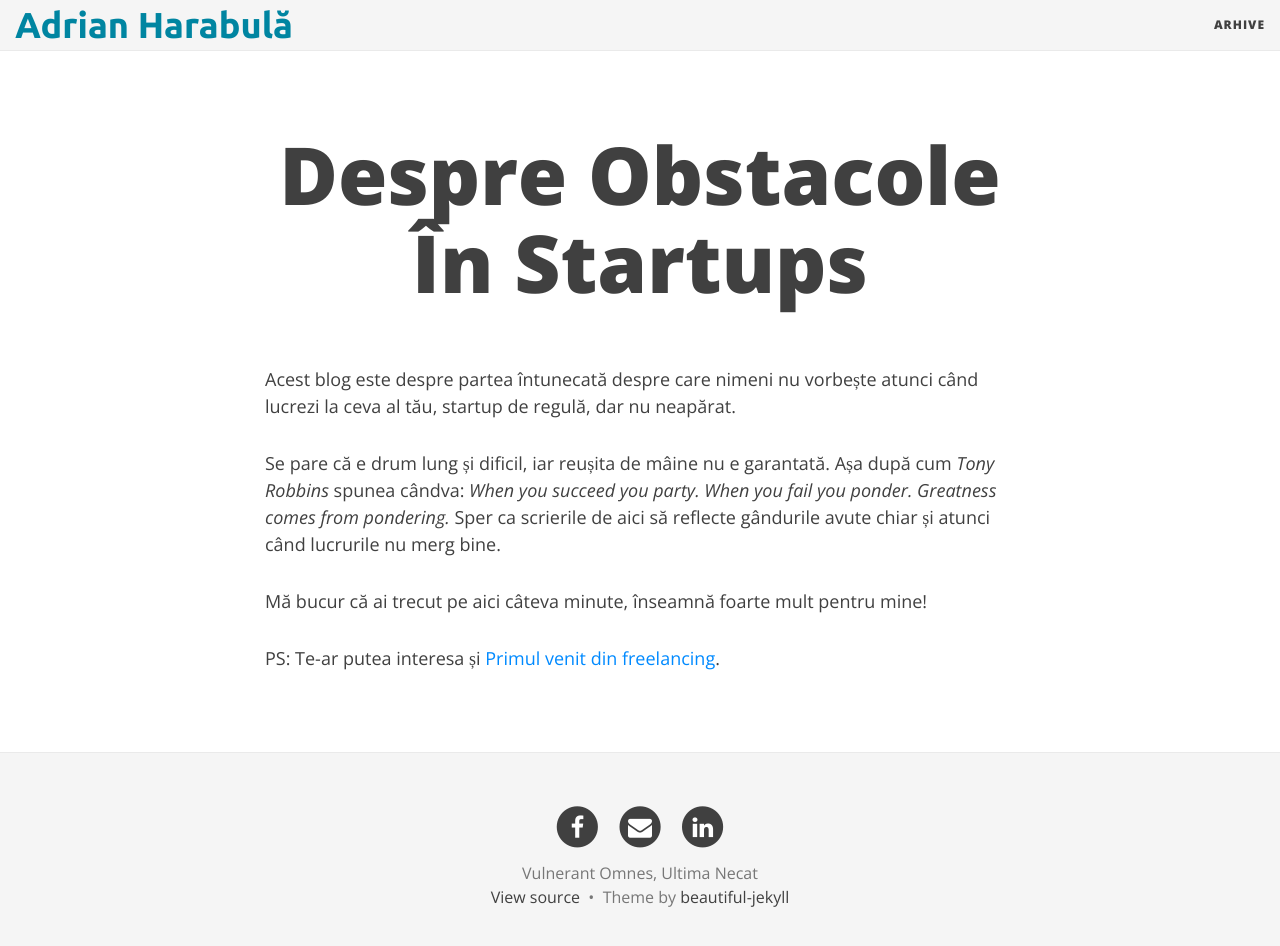
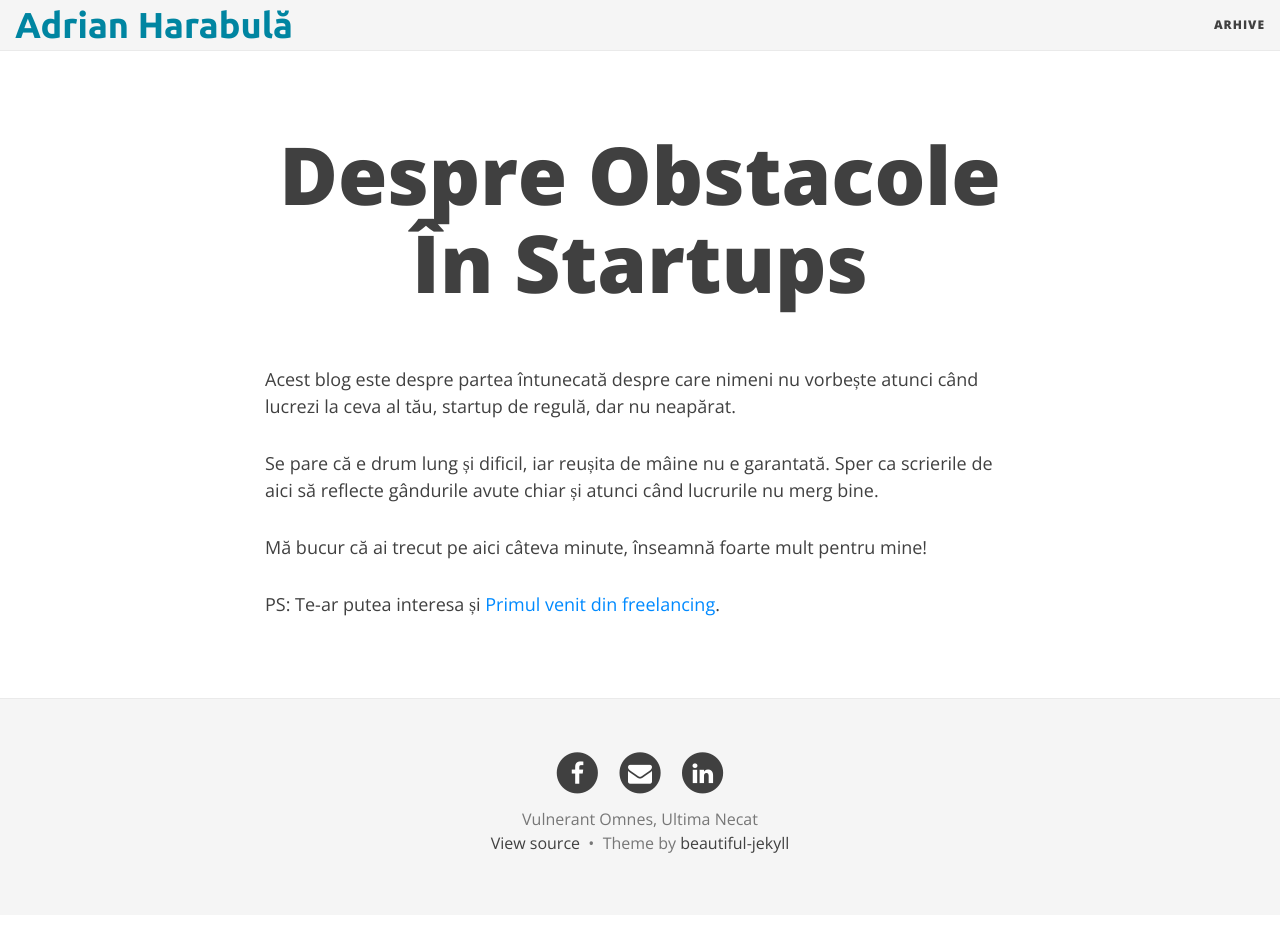
Before and after one commit to adrianharabula/adrianharabula.github.io, a Jekyll site: the page built from index.md, in a window 1280 px wide and 969 px high. Shown: the top 946 px of the window. Built offline with Jekyll 4.4.1, drawn with Linux system fonts in a browser that asks for light colours; nearby versions of some CDN libraries; the list of posts is cut into pages by our own code.

Commit message:
clean up index page

```diff
--- a/index.md
+++ b/index.md
@@ -1,13 +1,11 @@
 ---
 layout: page
 title: Despre Obstacole În Startups
-subtitle:
-overridetitle: true
 ---
 
 Acest blog este despre partea întunecată despre care nimeni nu vorbește atunci când lucrezi la ceva al tău, startup de regulă, dar nu neapărat.
 
-Se pare că e drum lung și dificil, iar reușita de mâine nu e garantată. Așa după cum _Tony Robbins_ spunea cândva: _When you succeed you party. When you fail you ponder. Greatness comes from pondering._ Sper ca scrierile de aici să reflecte gândurile avute chiar și atunci când lucrurile nu merg bine.
+Se pare că e drum lung și dificil, iar reușita de mâine nu e garantată. Sper ca scrierile de aici să reflecte gândurile avute chiar și atunci când lucrurile nu merg bine.
 
 Mă bucur că ai trecut pe aici câteva minute, înseamnă foarte mult pentru mine!
 
```
